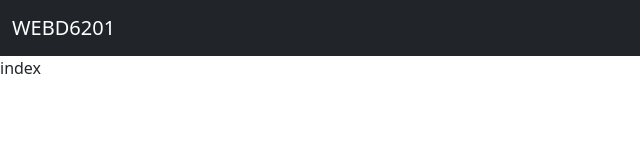
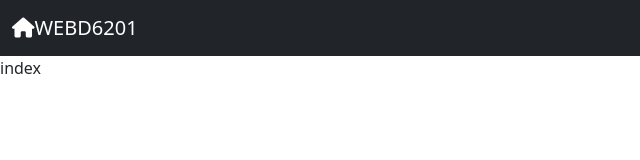
Before and after one commit to MJGalbraith31/WEBD6201Sec005Group5_Lab01-main, a website: page index.html in a window 1280 px wide. Shown: the full height of the page, 0-640 px from the left. Drawn offline with nearby package versions, Linux system fonts and the light colour scheme.

Commit message:
icon test

```diff
--- a/index.html
+++ b/index.html
@@ -13,7 +13,7 @@
     <header>
         <nav class="navbar navbar-expand-lg navbar-dark bg-dark">
             <div class="container-fluid">
-                <a class="navbar-brand" href="./index.html">WEBD6201</a>
+                <a class="navbar-brand" href="./index.html"><i class="fas fa-home"></i>WEBD6201</a>
             </div>
         </nav>
     </header>
```
